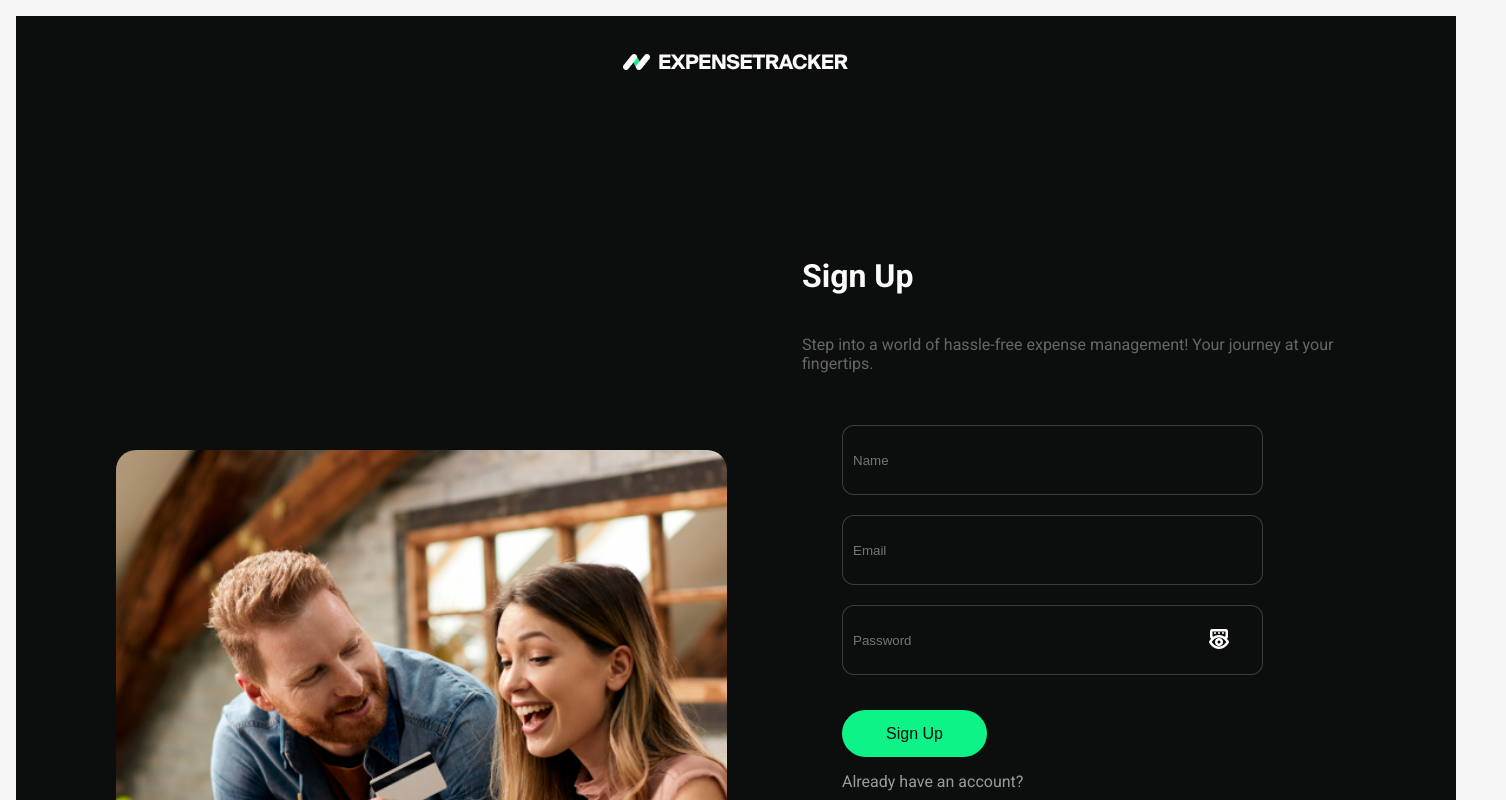
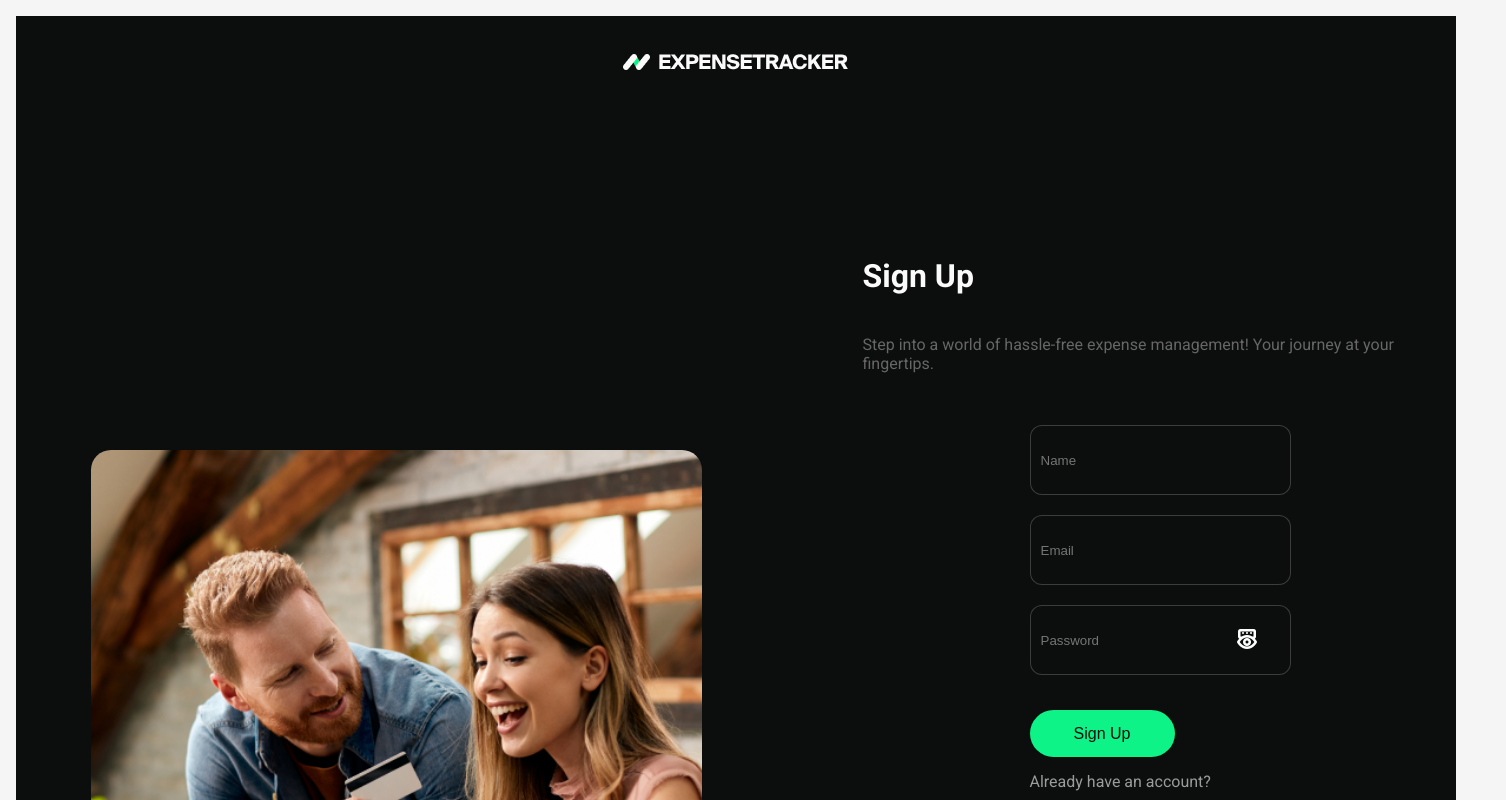
Before and after one commit to Reuelle/expense-tracker, a React (Create React App) app: page /expense-tracker/register in a window 1280 px wide. Shown: the top 800 px of the page, 1506 px wide, since content can reach past the window. Built offline with nearby package versions, Linux system fonts and the light colour scheme.

Commit message:
Update RegisterPage.module.css

```diff
--- a/src/components/RegisterPage/RegisterPage.module.css
+++ b/src/components/RegisterPage/RegisterPage.module.css
@@ -4,7 +4,7 @@
   flex-direction: column;
   width: 1440px;
   height: 709px;
-  margin: 0 auto;
+  align-items: center;
   background-color: #0C0D0D;
 }
 .header {
```
